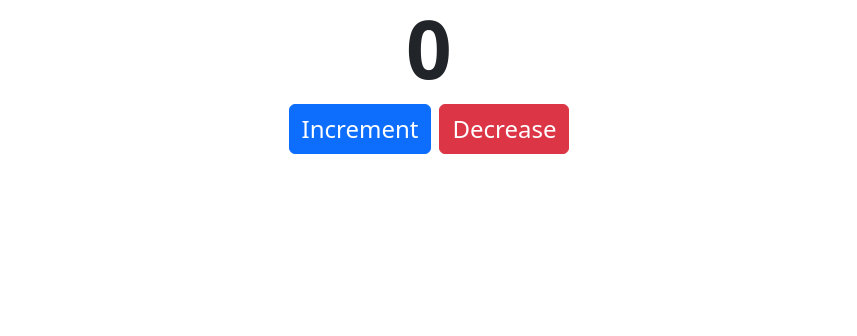
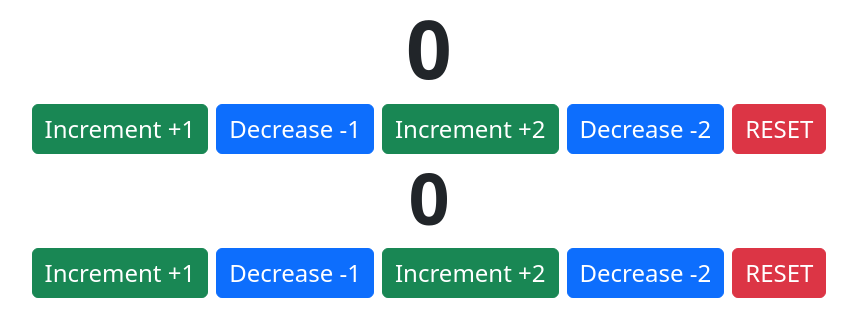
Before and after one commit to Rohit-specs/React, a React (Vite) app in the folder Installation-wia-vite/: page / in a window 1280 px wide. Shown: the top 336 px of the page, without its empty margins (211-1068 px from the left). Built offline with nearby package versions, Linux system fonts and the light colour scheme.

Commit message:
task on hooks

```diff
--- a/Installation-wia-vite/src/App.jsx
+++ b/Installation-wia-vite/src/App.jsx
@@ -1,14 +1,55 @@
-import { Fragment, useState } from "react"
+import { Fragment, useReducer, useState } from "react"
 
 function App(){
     const [state,setState] = useState(0)
+    function reducer(count,action){
+        switch (action.type) {
+            case "INCREASE+1":
+                count = count+1
+                break;
+            case "INCREASE+2":
+                count = count+2
+                break;
+            case "DECREASE-1":
+                count = count-1
+                break;
+            case "DECREASE-2":
+                count = count-2
+                break;
+            case "RESET":
+                return 0
+            default:
+                return count
+        }
+        if (count>10) {
+            return 10
+        }
+        if (count<0){
+            return 0
+        }
+        return count
+
+    }
+    const [count,dispatch] = useReducer(reducer,0)
+
 
     return(
         <div className="text-center">
         <h1 className=" display-1 fw-bold">{state}</h1>
         <div className="d-flex justify-content-center gap-2">
-        <button className="fs-4 btn btn-primary" onClick={()=>setState(state+10)}>Increment</button>
-        <button className="fs-4 btn btn-danger" onClick={()=>setState(state>0?state-1:0)}>Decrease</button>
+        <button className="fs-4 btn btn-success" onClick={()=>setState( prev=> Math.min(10,prev+1) )}>Increment +1</button>
+        <button className="fs-4 btn btn-primary" onClick={()=>setState(prev=> Math.max(0,prev-1))}>Decrease -1</button>
+        <button className="fs-4 btn btn-success" onClick={()=>setState(prev=> Math.min(10,prev+2))}>Increment +2</button>
+        <button className="fs-4 btn btn-primary" onClick={()=>setState(prev=> Math.max(0,prev-2))}>Decrease -2</button>
+        <button className="fs-4 btn btn-danger" onClick={()=>setState(0)}>RESET</button>
+        </div>
+        <h2 className=" display-2 fw-bold">{count}</h2>
+        <div className="d-flex justify-content-center gap-2">
+        <button className="fs-4 btn btn-success" onClick={()=> dispatch({type:"INCREASE+1"})}>Increment +1</button>
+        <button className="fs-4 btn btn-primary" onClick={()=>dispatch({type:"DECREASE-1"})}>Decrease -1</button>
+        <button className="fs-4 btn btn-success" onClick={()=>dispatch({type:"INCREASE+2"})}>Increment +2</button>
+        <button className="fs-4 btn btn-primary" onClick={()=>dispatch({type:"DECREASE-2"})}>Decrease -2</button>
+        <button className="fs-4 btn btn-danger" onClick={()=>dispatch({type:"RESET"})}>RESET</button>
         </div>
         </div>
     )
```
Also changed, not shown: Installation-wia-vite/src/SetCount__App.jsx (added, +17 -0 lines).
